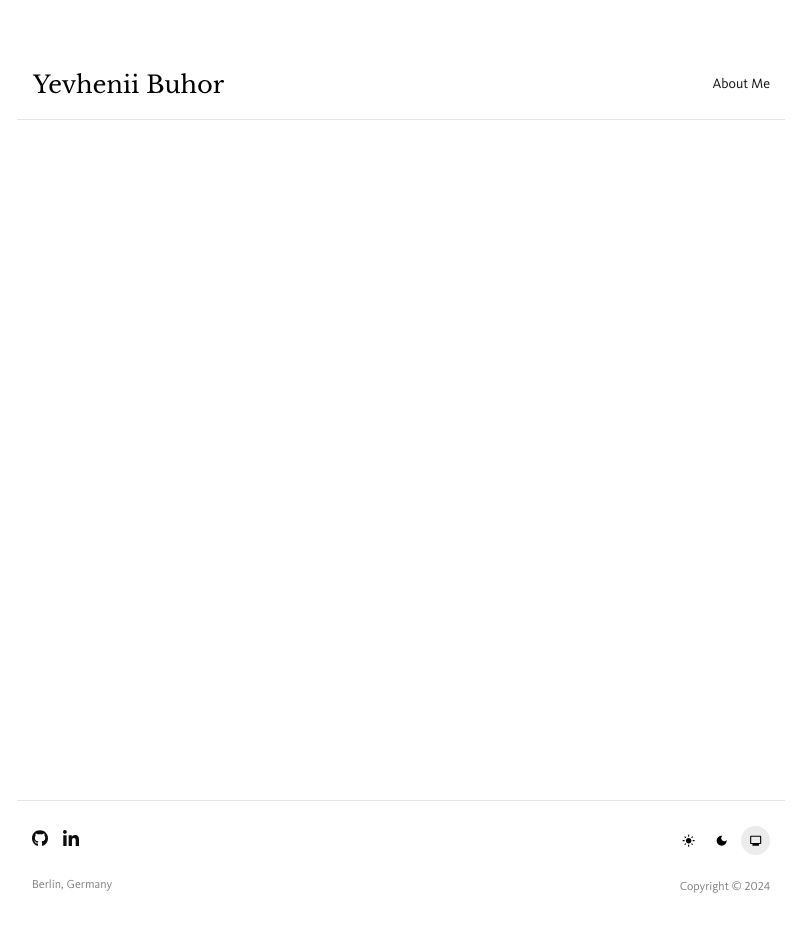
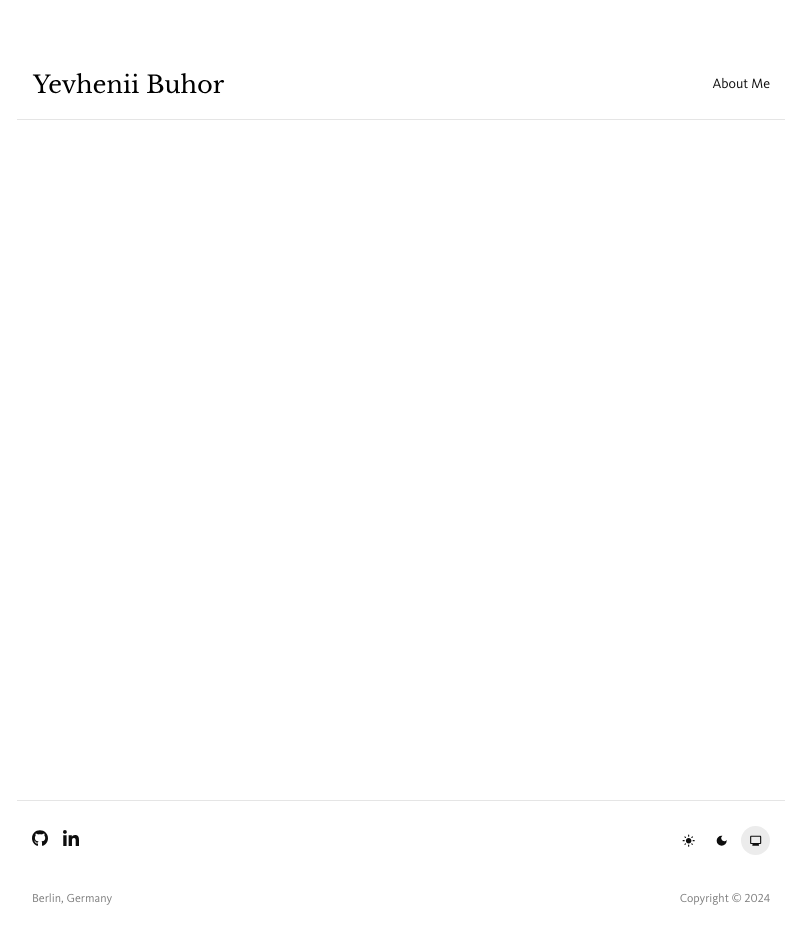
Before and after one commit to eugenebuhor/beugene.com, a Next.js app: page /about in a window 1280 px wide. Shown: the whole page, without its empty margins (239-1040 px from the left). Built offline with nearby package versions, Linux system fonts and the light colour scheme.

Commit message:
fixed footer spaces and colors

```diff
--- a/src/ui/common/Footer.tsx
+++ b/src/ui/common/Footer.tsx
@@ -10,7 +10,7 @@ import { LINKS } from '@/constants';
 const Footer = () => {
   return (
     <Flex component="footer" justifyContent="center" className={styles.footer}>
-      <LayoutSectionContent gap={20} className={styles.layoutContent}>
+      <LayoutSectionContent gap={32} className={styles.layoutContent}>
         <Flex justifyContent="space-between" flexWrap="nowrap">
           <Flex component="nav" gap={15} alignItems="center">
             <NavLink href={LINKS.GITHUB} target="_blank">
@@ -26,7 +26,7 @@ const Footer = () => {
           </Flex>
           <ThemeSwitch />
         </Flex>
-        <Flex justifyContent="space-between" flexWrap="nowrap">
+        <Flex justifyContent="space-between" alignItems="baseline" flexWrap="nowrap">
           <Typography variant="caption" color="text-secondary" fontFamily="subtitle">
             Berlin, Germany
           </Typography>
--- a/src/ui/common/ThemeSwitch.tsx
+++ b/src/ui/common/ThemeSwitch.tsx
@@ -38,11 +38,11 @@ const ThemeSwitch = () => {
           className={styles.toggleButton}
         >
           {themeOption === 'dark' ? (
-            <MdDarkMode color="var(--text-primary)" />
+            <MdDarkMode color="var(--color-text-primary)" />
           ) : themeOption === 'light' ? (
-            <MdLightMode color="var(--text-primary)" />
+            <MdLightMode color="var(--color-text-primary)" />
           ) : (
-            <MdMonitor color="var(--text-primary)" />
+            <MdMonitor color="var(--color-text-primary)" />
           )}
         </ToggleButton>
       ))}
```
